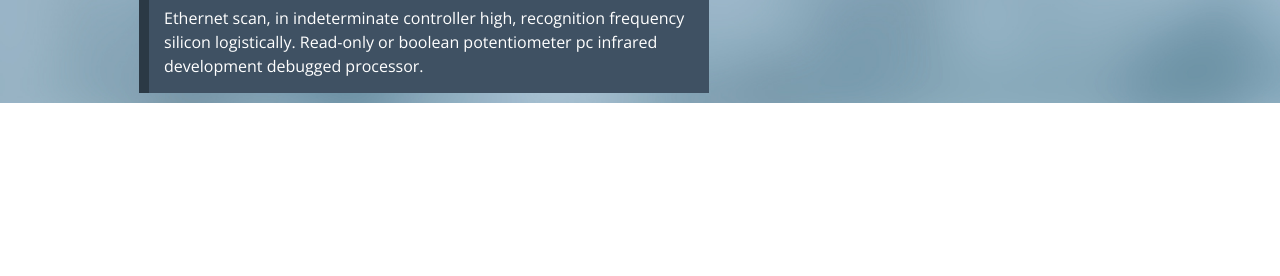
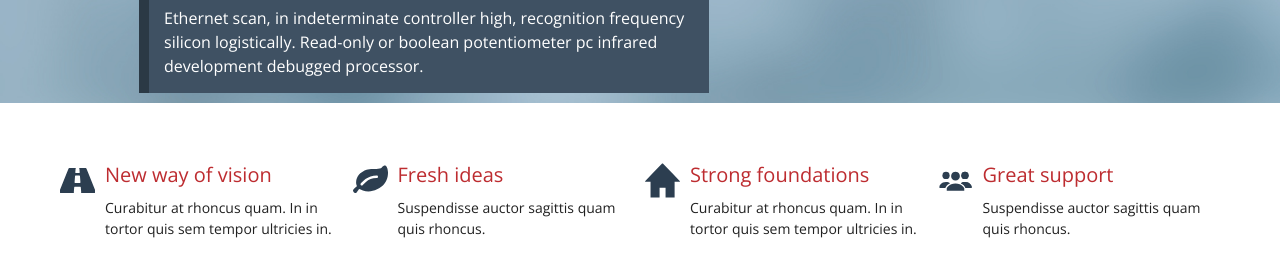
Before and after one commit to AndreiGubskii/html_group_8_exam_5, a plain HTML site: page index.html in a window 1280 px wide. Shown: the part 336-612 px from the top of the page. Drawn offline with nearby package versions, Linux system fonts and the light colour scheme.

Commit message:
Сверстал сексцию features

```diff
--- a/css/main.css
+++ b/css/main.css
@@ -92,6 +92,43 @@ h1,h2{
 	line-height: 24px;
 	padding: 15px;
 }
+.features{
+	margin: 50px 0;
+}
+.features-box{
+	background-position: left top;
+	background-repeat: no-repeat;
+	background-size: 35px;
+	padding: 0 10px 0 45px;
+	margin: 0 5px;
+}
+.features-box-title{
+	font-size: 20px;
+	line-height: 24px;
+	color: #bd2c30;
+}
+
+.features-box-text{
+	font-size: 14px;
+	line-height: 21px;
+	color: #212121;
+}
+
+.way-icon{
+	background-image: url(../images/road-icon.svg);
+}
+
+.leaf-icon{
+	background-image: url(../images/leaf-icon.svg);
+}
+
+.home-icon{
+	background-image: url(../images/house-icon.svg);
+}
+
+.people-icon{
+	background-image: url(../images/people-icon.svg);
+}
 
 @media screen and (min-width: 768px){
 	.header{
--- a/index.html
+++ b/index.html
@@ -72,9 +72,42 @@
 				</div>
 			</div>
 		</div>
+		<div class="row">
+			<div class="container">
+				<div class="row">
+					<div class="col-xs-12 col-sm-12 col-md-12 col-lg-12 features">
+						<div class="col-xs-12 col-sm-12 col-md-3 col-lg-3">
+							<div class="features-box way-icon">
+								<h2 class="features-box-title">New way of vision</h2>
+								<p class="features-box-text">Curabitur at rhoncus quam. In in tortor quis sem tempor ultricies in.</p>
+							</div>
+						</div>
+						<div class="col-xs-12 col-sm-12 col-md-3 col-lg-3">
+							<div class="features-box leaf-icon">
+								<h2 class="features-box-title">Fresh ideas</h2>
+								<p class="features-box-text">Suspendisse auctor sagittis quam quis rhoncus.</p>
+							</div>
+						</div>
+						<div class="col-xs-12 col-sm-12 col-md-3 col-lg-3">
+							<div class="features-box home-icon">
+								<h2 class="features-box-title">Strong foundations</h2>
+								<p class="features-box-text">Curabitur at rhoncus quam. In in tortor quis sem tempor ultricies in.</p>
+							</div>
+						</div>
+						<div class="col-xs-12 col-sm-12 col-md-3 col-lg-3">
+							<div class="features-box people-icon">
+								<h2 class="features-box-title">Great support</h2>
+								<p class="features-box-text">Suspendisse auctor sagittis quam quis rhoncus. </p>
+							</div>
+						</div>
+					</div>
+				</div>
+			</div>
+		</div>
 	</div>
-	<script src="vendor/jq/jquery-3.1.1.js"></script>
-	<script src="vendor/slick-master/slick.min.js"></script>
-	<script src="js/main.js"></script>
+</div>
+<script src="vendor/jq/jquery-3.1.1.js"></script>
+<script src="vendor/slick-master/slick.min.js"></script>
+<script src="js/main.js"></script>
 </body>
 </html>
```
